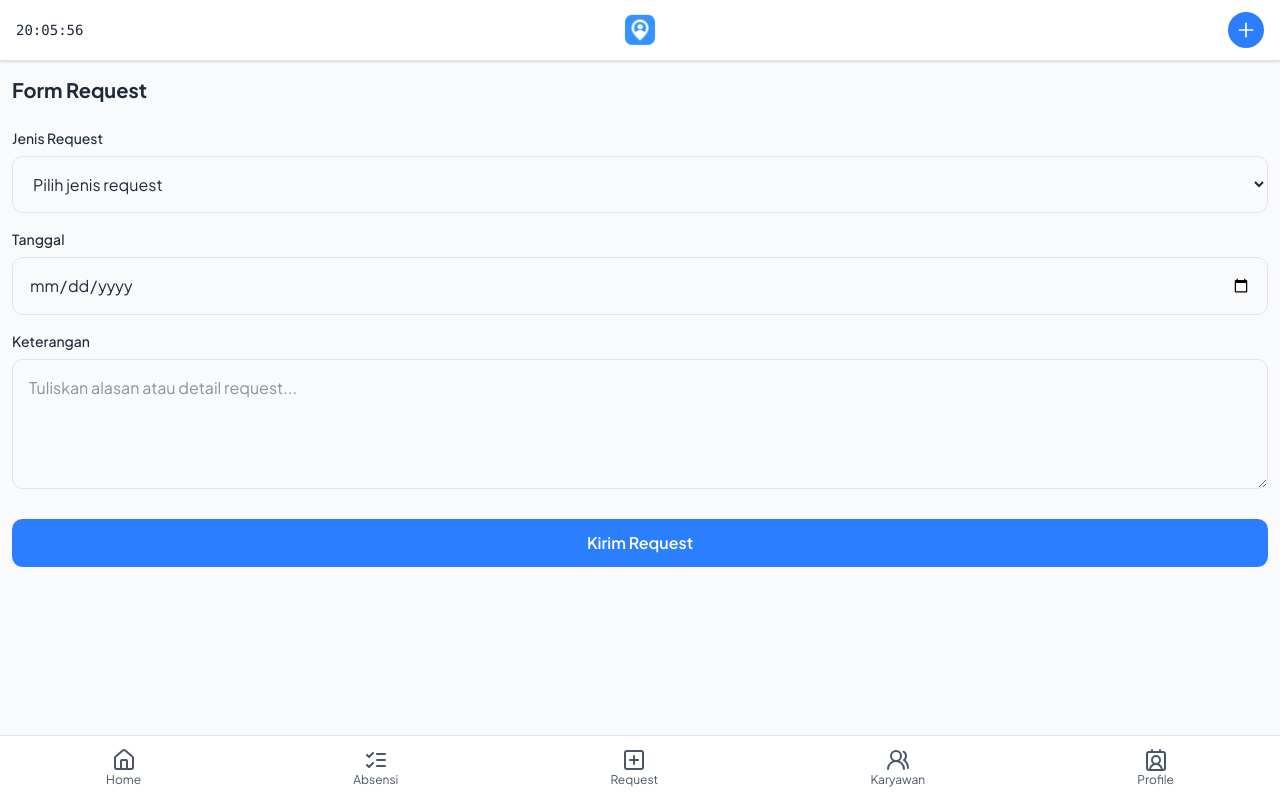
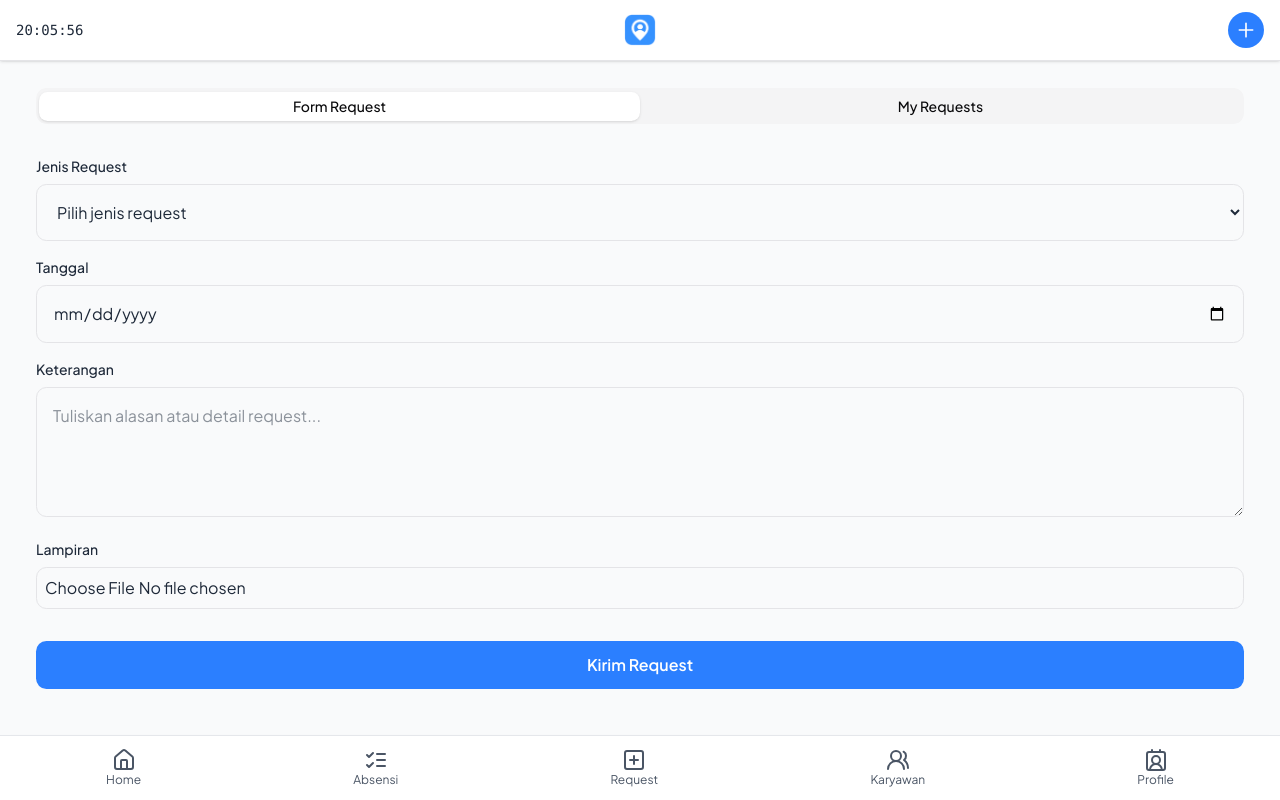
Before and after one commit to ardipc/absendulu, a SvelteKit app: page /dashboard/request in a window 1280 px wide. Built offline with nearby package versions, Linux system fonts and the light colour scheme; no server answers; the database is empty.

Commit message:
feature/Request: Done

```diff
--- /dev/null
+++ b/src/lib/components/ui/tabs/index.ts
@@ -0,0 +1,16 @@
+import Root from "./tabs.svelte";
+import Content from "./tabs-content.svelte";
+import List from "./tabs-list.svelte";
+import Trigger from "./tabs-trigger.svelte";
+
+export {
+	Root,
+	Content,
+	List,
+	Trigger,
+	//
+	Root as Tabs,
+	Content as TabsContent,
+	List as TabsList,
+	Trigger as TabsTrigger,
+};
--- /dev/null
+++ b/src/lib/components/ui/tabs/tabs-content.svelte
@@ -0,0 +1,17 @@
+<script lang="ts">
+	import { Tabs as TabsPrimitive } from "bits-ui";
+	import { cn } from "$lib/utils.js";
+
+	let {
+		ref = $bindable(null),
+		class: className,
+		...restProps
+	}: TabsPrimitive.ContentProps = $props();
+</script>
+
+<TabsPrimitive.Content
+	bind:ref
+	data-slot="tabs-content"
+	class={cn("flex-1 outline-none", className)}
+	{...restProps}
+/>
--- /dev/null
+++ b/src/lib/components/ui/tabs/tabs-list.svelte
@@ -0,0 +1,20 @@
+<script lang="ts">
+	import { Tabs as TabsPrimitive } from "bits-ui";
+	import { cn } from "$lib/utils.js";
+
+	let {
+		ref = $bindable(null),
+		class: className,
+		...restProps
+	}: TabsPrimitive.ListProps = $props();
+</script>
+
+<TabsPrimitive.List
+	bind:ref
+	data-slot="tabs-list"
+	class={cn(
+		"bg-muted text-muted-foreground inline-flex h-9 w-fit items-center justify-center rounded-lg p-[3px]",
+		className
+	)}
+	{...restProps}
+/>
--- /dev/null
+++ b/src/lib/components/ui/tabs/tabs-trigger.svelte
@@ -0,0 +1,20 @@
+<script lang="ts">
+	import { Tabs as TabsPrimitive } from "bits-ui";
+	import { cn } from "$lib/utils.js";
+
+	let {
+		ref = $bindable(null),
+		class: className,
+		...restProps
+	}: TabsPrimitive.TriggerProps = $props();
+</script>
+
+<TabsPrimitive.Trigger
+	bind:ref
+	data-slot="tabs-trigger"
+	class={cn(
+		"data-[state=active]:bg-background dark:data-[state=active]:text-foreground focus-visible:border-ring focus-visible:ring-ring/50 focus-visible:outline-ring dark:data-[state=active]:border-input dark:data-[state=active]:bg-input/30 text-foreground dark:text-muted-foreground inline-flex h-[calc(100%-1px)] flex-1 items-center justify-center gap-1.5 whitespace-nowrap rounded-md border border-transparent px-2 py-1 text-sm font-medium transition-[color,box-shadow] focus-visible:outline-1 focus-visible:ring-[3px] disabled:pointer-events-none disabled:opacity-50 data-[state=active]:shadow-sm [&_svg:not([class*='size-'])]:size-4 [&_svg]:pointer-events-none [&_svg]:shrink-0",
+		className
+	)}
+	{...restProps}
+/>
--- /dev/null
+++ b/src/lib/components/ui/tabs/tabs.svelte
@@ -0,0 +1,19 @@
+<script lang="ts">
+	import { Tabs as TabsPrimitive } from "bits-ui";
+	import { cn } from "$lib/utils.js";
+
+	let {
+		ref = $bindable(null),
+		value = $bindable(""),
+		class: className,
+		...restProps
+	}: TabsPrimitive.RootProps = $props();
+</script>
+
+<TabsPrimitive.Root
+	bind:ref
+	bind:value
+	data-slot="tabs"
+	class={cn("flex flex-col gap-2", className)}
+	{...restProps}
+/>
--- a/src/lib/upload.ts
+++ b/src/lib/upload.ts
@@ -26,3 +26,25 @@
   if (error) throw error
   return data
 }
+
+
+export async function uploadFormData(file: File | null) {
+  if (!file) {
+    throw new Error("File tidak ditemukan di FormData");
+  }
+
+  const fileName = `${Date.now()}-${file.name}`;
+
+  const { data, error } = await supabase.storage
+    .from('absendulu')
+    .upload('requests/' + fileName, file, {
+      contentType: file.type,
+      upsert: true,
+    });
+
+  if (error) {
+    throw error;
+  }
+
+  return data;
+}
--- a/src/routes/dashboard/+layout.ts
+++ b/src/routes/dashboard/+layout.ts
@@ -3,5 +3,6 @@
 
 export const load: LayoutLoad = async () => {
   const { data: { session } } = await supabase.auth.getSession();
-  return { session };
+  const getCompany = await supabase.from('employees').select('company').eq('email', session?.user.email).single();
+  return { ...session, company: getCompany.data?.company ?? null };
 };
--- a/src/routes/dashboard/request/+page.svelte
+++ b/src/routes/dashboard/request/+page.svelte
@@ -1,21 +1,78 @@
 <script lang="ts">
-  let type = "";
-  let date = "";
-  let note = "";
+	import { supabase } from "$lib/supabase";
+	import { uploadFormData } from "$lib/upload";
+  import * as Tabs from '$lib/components/ui/tabs/index.js';
 
-  function handleSubmit() {
-    if (!type || !date) {
+  let { data } = $props();
+
+  let isSubmit = $state(false);
+
+  let type = $state("");
+  let date = $state("");
+  let note = $state("");
+
+  let file: File | null = null;
+  let fileInput: HTMLInputElement | null = null;
+
+  function resetFile() {
+    if (fileInput) {
+      fileInput.value = ""; // reset the file input
+    }
+  }
+
+  function handleFileChange(event: Event) {
+    const target = event.target as HTMLInputElement;
+    if (target.files && target.files.length > 0) {
+      file = target.files[0];
+    }
+  }
+
+  async function handleSubmit() {
+    if (!type && !date && !note) {
       alert("Mohon lengkapi data request!");
       return;
     }
-    alert(`Request berhasil dikirim:\nJenis: ${type}\nTanggal: ${date}\nKeterangan: ${note}`);
-    // TODO: kirim ke Supabase / backend API
+
+    isSubmit = true;
+
+    let upload = await uploadFormData(file);
+
+    let body = {
+      company: data.company,
+      employee: data.user.email,
+      reason: note,
+      type,
+      start_date: date,
+      attachments: upload ? upload.path : ''
+    }
+
+    let create = await supabase.from('requests').insert([body]);
+    if (create.error) {
+      alert("Gagal mengirim request. Silakan coba lagi.");
+      console.error("Error creating request:", create.error);
+    } else {
+      alert("Request berhasil dikirim!");
+
+      // Reset form
+      type = "";
+      date = "";
+      note = "";
+      file = null;
+
+      resetFile();
+
+      isSubmit = false;
+    }
   }
 </script>
 
-<main class="bg-gray-50 py-3">
-  <h1 class="text-xl font-bold mb-6">Form Request</h1>
-
+<main class="bg-gray-50 p-6">
+  <Tabs.Root value="account" class="w-full">
+    <Tabs.List class="w-full mb-6">
+      <Tabs.Trigger value="account">Form Request</Tabs.Trigger>
+      <Tabs.Trigger value="password">My Requests</Tabs.Trigger>
+    </Tabs.List>
+    <Tabs.Content value="account">
       <!-- Jenis Request -->
       <label class="block mb-2 text-sm font-medium">Jenis Request</label>
       <select bind:value={type} class="w-full p-4 border rounded-lg mb-4 focus:ring focus:ring-blue-200">
@@ -38,17 +95,38 @@
       <!-- Keterangan -->
       <label class="block mb-2 text-sm font-medium">Keterangan</label>
       <textarea
-    value={note}
+        bind:value={note}
         rows="4"
         placeholder="Tuliskan alasan atau detail request..."
-    class="w-full p-4 border rounded-lg mb-6 focus:ring focus:ring-blue-200"
+        class="w-full p-4 border rounded-lg mb-4 focus:ring focus:ring-blue-200"
       ></textarea>
+
+      <label class="block mb-2 text-sm font-medium">Lampiran</label>
+      <input
+        type="file"
+        bind:this={fileInput}
+        accept="image/*"
+        onchange={handleFileChange}
+        class="w-full border p-2 mb-8 rounded-lg"
+      />
 
       <!-- Submit -->
       <button
-    on:click={handleSubmit}
+        onclick={handleSubmit}
+        disabled={isSubmit}
         class="w-full bg-blue-500 text-white font-semibold py-3 rounded-lg hover:bg-blue-600 active:scale-95 transition"
+        class:bg-gray-400={isSubmit}
       >
+        {#if isSubmit}
+          Mengirim...
+        {:else}
           Kirim Request
+        {/if}
       </button>
+    </Tabs.Content>
+    <Tabs.Content value="password">
+
+    </Tabs.Content>
+  </Tabs.Root>
+
 </main>
```
Lines whose indentation alone changed are shown as unchanged.
